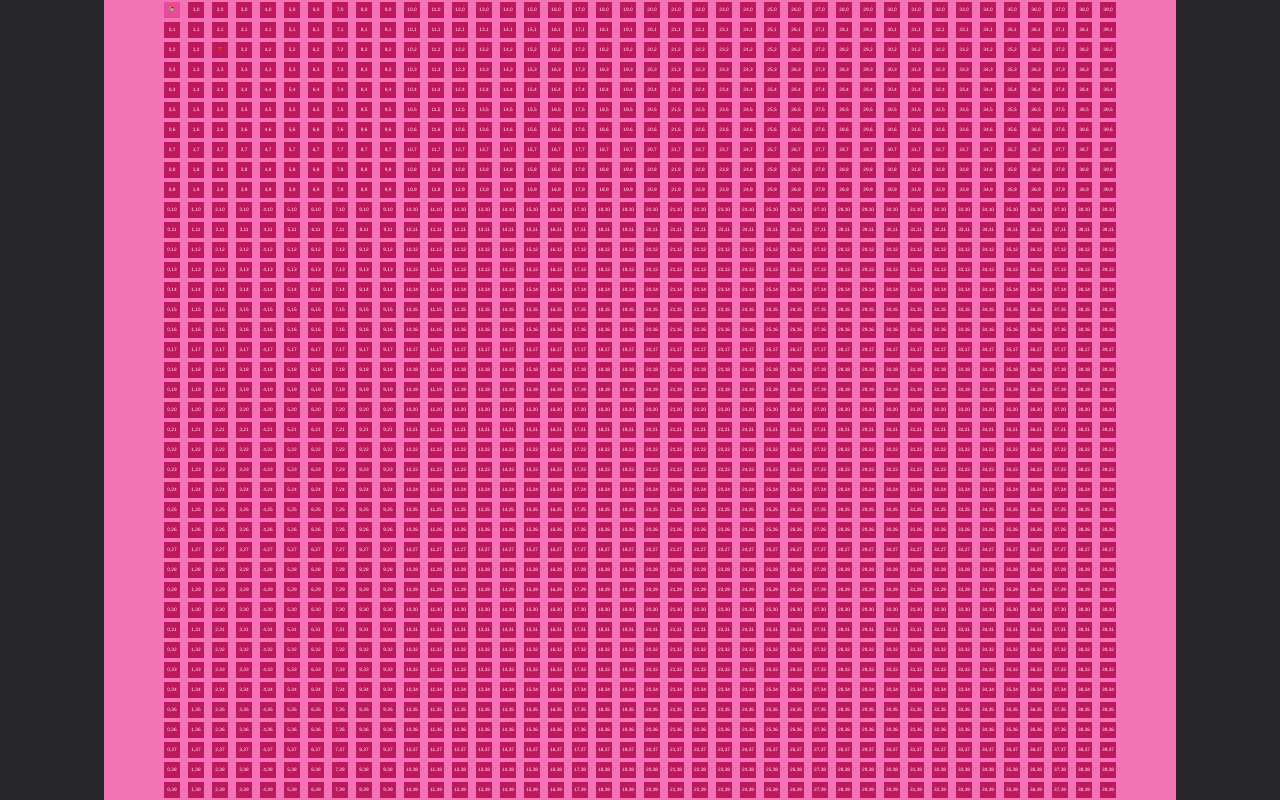
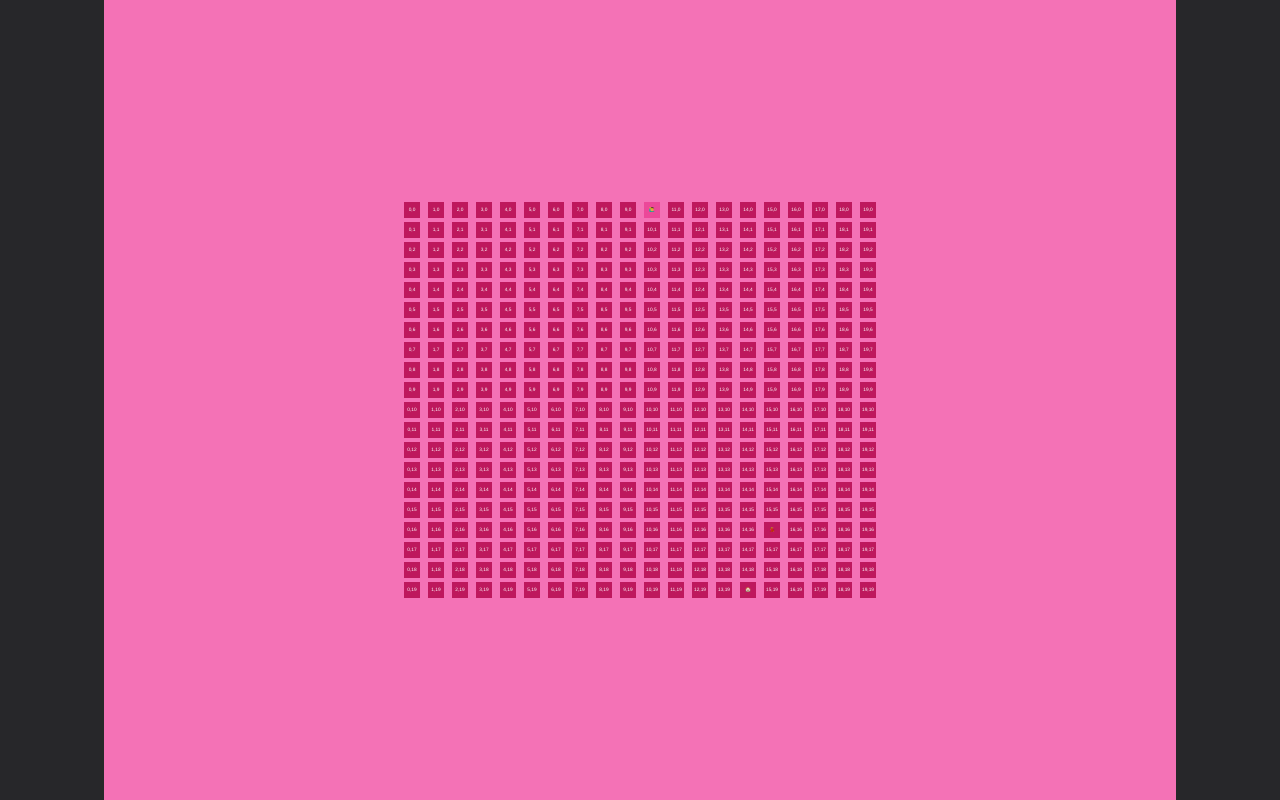
Before and after one commit to yougotwill/barbie, a Next.js app: page / in a window 1280 px wide. Built offline with nearby package versions, Linux system fonts and the light colour scheme.

Commit message:
fix: i guess

```diff
--- a/src/app/page.tsx
+++ b/src/app/page.tsx
@@ -1,174 +1,35 @@
 import { MazeGrid } from '@/components/barbie/MazeGrid';
 import { Maze } from '@/types';
 import { cn } from '@/utils';
+import { resolveMaze } from '../scripts/resolveMaze';
 
 export default async function Home() {
   const mazeProps: Maze = {
-    numberOfColumns: 4,
-    numberOfRows: 4,
-    startingCoordinateX: 2,
-    startingCoordinateY: 2,
+    numberOfColumns: 20,
+    numberOfRows: 20,
+    startingCoordinateX: 14,
+    startingCoordinateY: 19,
     maze: [
-      [
-        0, 1, 0, 1, 0, 1, 0, 1, 0, 1, 0, 1, 0, 1, 0, 1, 0, 1, 0, 1, 0, 1, 0, 1,
-        0, 1, 0, 1, 0, 1, 0, 1, 0, 1, 0, 1, 0, 1, 0, 1,
-      ],
-      [
-        0, 1, 0, 1, 0, 1, 0, 1, 0, 1, 0, 1, 0, 1, 0, 1, 0, 1, 0, 1, 0, 1, 0, 1,
-        0, 1, 0, 1, 0, 1, 0, 1, 0, 1, 0, 1, 0, 1, 0, 1,
-      ],
-      [
-        0, 1, 0, 1, 0, 1, 0, 1, 0, 1, 0, 1, 0, 1, 0, 1, 0, 1, 0, 1, 0, 1, 0, 1,
-        0, 1, 0, 1, 0, 1, 0, 1, 0, 1, 0, 1, 0, 1, 0, 1,
-      ],
-      [
-        0, 1, 0, 1, 0, 1, 0, 1, 0, 1, 0, 1, 0, 1, 0, 1, 0, 1, 0, 1, 0, 1, 0, 1,
-        0, 1, 0, 1, 0, 1, 0, 1, 0, 1, 0, 1, 0, 1, 0, 1,
-      ],
-      [
-        0, 1, 0, 1, 0, 1, 0, 1, 0, 1, 0, 1, 0, 1, 0, 1, 0, 1, 0, 1, 0, 1, 0, 1,
-        0, 1, 0, 1, 0, 1, 0, 1, 0, 1, 0, 1, 0, 1, 0, 1,
-      ],
-      [
-        0, 1, 0, 1, 0, 1, 0, 1, 0, 1, 0, 1, 0, 1, 0, 1, 0, 1, 0, 1, 0, 1, 0, 1,
-        0, 1, 0, 1, 0, 1, 0, 1, 0, 1, 0, 1, 0, 1, 0, 1,
-      ],
-      [
-        0, 1, 0, 1, 0, 1, 0, 1, 0, 1, 0, 1, 0, 1, 0, 1, 0, 1, 0, 1, 0, 1, 0, 1,
-        0, 1, 0, 1, 0, 1, 0, 1, 0, 1, 0, 1, 0, 1, 0, 1,
-      ],
-      [
-        0, 1, 0, 1, 0, 1, 0, 1, 0, 1, 0, 1, 0, 1, 0, 1, 0, 1, 0, 1, 0, 1, 0, 1,
-        0, 1, 0, 1, 0, 1, 0, 1, 0, 1, 0, 1, 0, 1, 0, 1,
-      ],
-      [
-        0, 1, 0, 1, 0, 1, 0, 1, 0, 1, 0, 1, 0, 1, 0, 1, 0, 1, 0, 1, 0, 1, 0, 1,
-        0, 1, 0, 1, 0, 1, 0, 1, 0, 1, 0, 1, 0, 1, 0, 1,
-      ],
-      [
-        0, 1, 0, 1, 0, 1, 0, 1, 0, 1, 0, 1, 0, 1, 0, 1, 0, 1, 0, 1, 0, 1, 0, 1,
-        0, 1, 0, 1, 0, 1, 0, 1, 0, 1, 0, 1, 0, 1, 0, 1,
-      ],
-      [
-        0, 1, 0, 1, 0, 1, 0, 1, 0, 1, 0, 1, 0, 1, 0, 1, 0, 1, 0, 1, 0, 1, 0, 1,
-        0, 1, 0, 1, 0, 1, 0, 1, 0, 1, 0, 1, 0, 1, 0, 1,
-      ],
-      [
-        0, 1, 0, 1, 0, 1, 0, 1, 0, 1, 0, 1, 0, 1, 0, 1, 0, 1, 0, 1, 0, 1, 0, 1,
-        0, 1, 0, 1, 0, 1, 0, 1, 0, 1, 0, 1, 0, 1, 0, 1,
-      ],
-      [
-        0, 1, 0, 1, 0, 1, 0, 1, 0, 1, 0, 1, 0, 1, 0, 1, 0, 1, 0, 1, 0, 1, 0, 1,
-        0, 1, 0, 1, 0, 1, 0, 1, 0, 1, 0, 1, 0, 1, 0, 1,
-      ],
-      [
-        0, 1, 0, 1, 0, 1, 0, 1, 0, 1, 0, 1, 0, 1, 0, 1, 0, 1, 0, 1, 0, 1, 0, 1,
-        0, 1, 0, 1, 0, 1, 0, 1, 0, 1, 0, 1, 0, 1, 0, 1,
-      ],
-      [
-        0, 1, 0, 1, 0, 1, 0, 1, 0, 1, 0, 1, 0, 1, 0, 1, 0, 1, 0, 1, 0, 1, 0, 1,
-        0, 1, 0, 1, 0, 1, 0, 1, 0, 1, 0, 1, 0, 1, 0, 1,
-      ],
-      [
-        0, 1, 0, 1, 0, 1, 0, 1, 0, 1, 0, 1, 0, 1, 0, 1, 0, 1, 0, 1, 0, 1, 0, 1,
-        0, 1, 0, 1, 0, 1, 0, 1, 0, 1, 0, 1, 0, 1, 0, 1,
-      ],
-      [
-        0, 1, 0, 1, 0, 1, 0, 1, 0, 1, 0, 1, 0, 1, 0, 1, 0, 1, 0, 1, 0, 1, 0, 1,
-        0, 1, 0, 1, 0, 1, 0, 1, 0, 1, 0, 1, 0, 1, 0, 1,
-      ],
-      [
-        0, 1, 0, 1, 0, 1, 0, 1, 0, 1, 0, 1, 0, 1, 0, 1, 0, 1, 0, 1, 0, 1, 0, 1,
-        0, 1, 0, 1, 0, 1, 0, 1, 0, 1, 0, 1, 0, 1, 0, 1,
-      ],
-      [
-        0, 1, 0, 1, 0, 1, 0, 1, 0, 1, 0, 1, 0, 1, 0, 1, 0, 1, 0, 1, 0, 1, 0, 1,
-        0, 1, 0, 1, 0, 1, 0, 1, 0, 1, 0, 1, 0, 1, 0, 1,
-      ],
-      [
-        0, 1, 0, 1, 0, 1, 0, 1, 0, 1, 0, 1, 0, 1, 0, 1, 0, 1, 0, 1, 0, 1, 0, 1,
-        0, 1, 0, 1, 0, 1, 0, 1, 0, 1, 0, 1, 0, 1, 0, 1,
-      ],
-      [
-        0, 1, 0, 1, 0, 1, 0, 1, 0, 1, 0, 1, 0, 1, 0, 1, 0, 1, 0, 1, 0, 1, 0, 1,
-        0, 1, 0, 1, 0, 1, 0, 1, 0, 1, 0, 1, 0, 1, 0, 1,
-      ],
-      [
-        0, 1, 0, 1, 0, 1, 0, 1, 0, 1, 0, 1, 0, 1, 0, 1, 0, 1, 0, 1, 0, 1, 0, 1,
-        0, 1, 0, 1, 0, 1, 0, 1, 0, 1, 0, 1, 0, 1, 0, 1,
-      ],
-      [
-        0, 1, 0, 1, 0, 1, 0, 1, 0, 1, 0, 1, 0, 1, 0, 1, 0, 1, 0, 1, 0, 1, 0, 1,
-        0, 1, 0, 1, 0, 1, 0, 1, 0, 1, 0, 1, 0, 1, 0, 1,
-      ],
-      [
-        0, 1, 0, 1, 0, 1, 0, 1, 0, 1, 0, 1, 0, 1, 0, 1, 0, 1, 0, 1, 0, 1, 0, 1,
-        0, 1, 0, 1, 0, 1, 0, 1, 0, 1, 0, 1, 0, 1, 0, 1,
-      ],
-      [
-        0, 1, 0, 1, 0, 1, 0, 1, 0, 1, 0, 1, 0, 1, 0, 1, 0, 1, 0, 1, 0, 1, 0, 1,
-        0, 1, 0, 1, 0, 1, 0, 1, 0, 1, 0, 1, 0, 1, 0, 1,
-      ],
-      [
-        0, 1, 0, 1, 0, 1, 0, 1, 0, 1, 0, 1, 0, 1, 0, 1, 0, 1, 0, 1, 0, 1, 0, 1,
-        0, 1, 0, 1, 0, 1, 0, 1, 0, 1, 0, 1, 0, 1, 0, 1,
-      ],
-      [
-        0, 1, 0, 1, 0, 1, 0, 1, 0, 1, 0, 1, 0, 1, 0, 1, 0, 1, 0, 1, 0, 1, 0, 1,
-        0, 1, 0, 1, 0, 1, 0, 1, 0, 1, 0, 1, 0, 1, 0, 1,
-      ],
-      [
-        0, 1, 0, 1, 0, 1, 0, 1, 0, 1, 0, 1, 0, 1, 0, 1, 0, 1, 0, 1, 0, 1, 0, 1,
-        0, 1, 0, 1, 0, 1, 0, 1, 0, 1, 0, 1, 0, 1, 0, 1,
-      ],
-      [
-        0, 1, 0, 1, 0, 1, 0, 1, 0, 1, 0, 1, 0, 1, 0, 1, 0, 1, 0, 1, 0, 1, 0, 1,
-        0, 1, 0, 1, 0, 1, 0, 1, 0, 1, 0, 1, 0, 1, 0, 1,
-      ],
-      [
-        0, 1, 0, 1, 0, 1, 0, 1, 0, 1, 0, 1, 0, 1, 0, 1, 0, 1, 0, 1, 0, 1, 0, 1,
-        0, 1, 0, 1, 0, 1, 0, 1, 0, 1, 0, 1, 0, 1, 0, 1,
-      ],
-      [
-        0, 1, 0, 1, 0, 1, 0, 1, 0, 1, 0, 1, 0, 1, 0, 1, 0, 1, 0, 1, 0, 1, 0, 1,
-        0, 1, 0, 1, 0, 1, 0, 1, 0, 1, 0, 1, 0, 1, 0, 1,
-      ],
-      [
-        0, 1, 0, 1, 0, 1, 0, 1, 0, 1, 0, 1, 0, 1, 0, 1, 0, 1, 0, 1, 0, 1, 0, 1,
-        0, 1, 0, 1, 0, 1, 0, 1, 0, 1, 0, 1, 0, 1, 0, 1,
-      ],
-      [
-        0, 1, 0, 1, 0, 1, 0, 1, 0, 1, 0, 1, 0, 1, 0, 1, 0, 1, 0, 1, 0, 1, 0, 1,
-        0, 1, 0, 1, 0, 1, 0, 1, 0, 1, 0, 1, 0, 1, 0, 1,
-      ],
-      [
-        0, 1, 0, 1, 0, 1, 0, 1, 0, 1, 0, 1, 0, 1, 0, 1, 0, 1, 0, 1, 0, 1, 0, 1,
-        0, 1, 0, 1, 0, 1, 0, 1, 0, 1, 0, 1, 0, 1, 0, 1,
-      ],
-      [
-        0, 1, 0, 1, 0, 1, 0, 1, 0, 1, 0, 1, 0, 1, 0, 1, 0, 1, 0, 1, 0, 1, 0, 1,
-        0, 1, 0, 1, 0, 1, 0, 1, 0, 1, 0, 1, 0, 1, 0, 1,
-      ],
-      [
-        0, 1, 0, 1, 0, 1, 0, 1, 0, 1, 0, 1, 0, 1, 0, 1, 0, 1, 0, 1, 0, 1, 0, 1,
-        0, 1, 0, 1, 0, 1, 0, 1, 0, 1, 0, 1, 0, 1, 0, 1,
-      ],
-      [
-        0, 1, 0, 1, 0, 1, 0, 1, 0, 1, 0, 1, 0, 1, 0, 1, 0, 1, 0, 1, 0, 1, 0, 1,
-        0, 1, 0, 1, 0, 1, 0, 1, 0, 1, 0, 1, 0, 1, 0, 1,
-      ],
-      [
-        0, 1, 0, 1, 0, 1, 0, 1, 0, 1, 0, 1, 0, 1, 0, 1, 0, 1, 0, 1, 0, 1, 0, 1,
-        0, 1, 0, 1, 0, 1, 0, 1, 0, 1, 0, 1, 0, 1, 0, 1,
-      ],
-      [
-        0, 1, 0, 1, 0, 1, 0, 1, 0, 1, 0, 1, 0, 1, 0, 1, 0, 1, 0, 1, 0, 1, 0, 1,
-        0, 1, 0, 1, 0, 1, 0, 1, 0, 1, 0, 1, 0, 1, 0, 1,
-      ],
-      [
-        0, 1, 0, 1, 0, 1, 0, 1, 0, 1, 0, 1, 0, 1, 0, 1, 0, 1, 0, 1, 0, 1, 0, 1,
-        0, 1, 0, 1, 0, 1, 0, 1, 0, 1, 0, 1, 0, 1, 0, 1,
-      ],
+      [1, 1, 1, 1, 1, 1, 1, 1, 1, 1, 0, 1, 1, 1, 1, 1, 1, 1, 1, 1],
+      [1, 0, 0, 0, 0, 0, 0, 0, 0, 0, 0, 0, 0, 0, 0, 1, 0, 0, 0, 1],
+      [1, 1, 0, 1, 1, 1, 1, 1, 1, 1, 1, 0, 0, 1, 0, 1, 0, 1, 1, 1],
+      [1, 1, 0, 0, 0, 0, 0, 0, 1, 1, 1, 1, 0, 1, 0, 1, 0, 1, 1, 1],
+      [1, 0, 0, 0, 0, 1, 1, 0, 1, 0, 1, 1, 0, 1, 0, 0, 0, 0, 1, 1],
+      [1, 1, 0, 0, 0, 1, 1, 0, 1, 0, 1, 1, 0, 1, 1, 1, 1, 1, 0, 1],
+      [1, 1, 0, 1, 1, 0, 0, 0, 0, 0, 0, 0, 0, 0, 1, 1, 1, 0, 0, 1],
+      [1, 0, 0, 1, 1, 0, 1, 1, 1, 1, 1, 0, 1, 0, 0, 1, 0, 0, 1, 1],
+      [1, 0, 1, 1, 1, 0, 1, 1, 1, 0, 0, 0, 1, 1, 0, 0, 0, 0, 0, 1],
+      [1, 0, 1, 1, 1, 0, 1, 1, 1, 0, 1, 1, 1, 1, 1, 0, 1, 0, 1, 1],
+      [1, 0, 1, 0, 1, 0, 1, 0, 1, 0, 1, 1, 1, 1, 0, 0, 0, 0, 0, 1],
+      [1, 0, 1, 0, 1, 1, 1, 0, 0, 0, 0, 0, 0, 1, 0, 0, 1, 0, 1, 1],
+      [1, 1, 1, 0, 1, 1, 0, 1, 1, 0, 1, 1, 0, 1, 0, 0, 1, 0, 0, 1],
+      [1, 1, 1, 0, 1, 0, 1, 1, 1, 0, 1, 1, 1, 1, 0, 0, 1, 0, 0, 1],
+      [1, 0, 0, 0, 1, 0, 0, 0, 1, 0, 1, 1, 0, 0, 0, 0, 1, 0, 0, 1],
+      [1, 0, 1, 1, 1, 1, 1, 0, 1, 0, 1, 1, 0, 1, 1, 0, 1, 0, 0, 1],
+      [1, 0, 1, 1, 1, 1, 1, 0, 1, 0, 1, 1, 0, 1, 1, 0, 0, 0, 1, 1],
+      [1, 0, 0, 0, 0, 0, 0, 0, 1, 0, 1, 1, 0, 1, 0, 0, 0, 0, 1, 1],
+      [1, 1, 1, 1, 0, 0, 1, 0, 0, 0, 0, 0, 0, 0, 0, 0, 0, 0, 0, 1],
+      [1, 1, 1, 1, 1, 1, 1, 1, 1, 1, 1, 1, 1, 1, 0, 1, 1, 1, 1, 1],
     ],
   };
 
--- a/src/components/barbie/MazeGrid.tsx
+++ b/src/components/barbie/MazeGrid.tsx
@@ -1,18 +1,34 @@
 'use client';
 import { usePositionsContext } from '@/contexts/positions';
 import { cn } from '@/utils';
-import { useMount } from 'react-use';
+import { useInterval, useMount } from 'react-use';
 import Block from './Block';
 import { Maze } from '@/types';
+import { resolveMaze } from '@/scripts/resolveMaze';
+import { useState } from 'react';
 
 export function MazeGrid(props: Maze) {
+  const [pos, setPos] = useState<number>(0);
   const { startingCoordinateX, startingCoordinateY, maze } = props;
 
-  const { setPlayer, setStart, setEnd } = usePositionsContext();
+  const { setPlayer, setStart, setEnd, setSolution, solution } =
+    usePositionsContext();
+
+  useInterval(() => {
+    setPlayer(solution[pos]);
+    setPos(pos + 1);
+  }, 1000);
 
   useMount(() => {
     setPlayer({ x: startingCoordinateX, y: startingCoordinateY });
     setStart({ x: startingCoordinateX, y: startingCoordinateY });
+    const sol = resolveMaze(props, [
+      { x: startingCoordinateX, y: startingCoordinateY },
+    ]);
+    setSolution(sol);
+    console.info('SOLVED');
+    console.info(sol);
+    setEnd(sol[sol.length - 1]);
   });
 
   return (
--- a/src/contexts/positions.tsx
+++ b/src/contexts/positions.tsx
@@ -11,6 +11,8 @@ export interface Positions {
   setStart: (...value: Array<any>) => void;
   end: Point;
   setEnd: (...value: Array<any>) => void;
+  solution: Array<Point>;
+  setSolution: (...value: Array<any>) => void;
 }
 
 const PositionContext = createContext<Positions>({
@@ -20,6 +22,8 @@ const PositionContext = createContext<Positions>({
   setStart: () => {},
   end: { x: 0, y: 0 },
   setEnd: () => {},
+  solution: [],
+  setSolution: () => {},
 });
 
 export function usePositionsContext() {
--- a/src/hooks/positions.tsx
+++ b/src/hooks/positions.tsx
@@ -6,6 +6,7 @@ export function usePositions() {
   const [player, setPlayer] = useState<Point>({ x: 0, y: 0 });
   const [start, setStart] = useState<Point>({ x: 0, y: 0 });
   const [end, setEnd] = useState<Point>({ x: 0, y: 0 });
+  const [solution, setSolution] = useState<Array<Point>>([]);
 
   return {
     player,
@@ -14,5 +15,7 @@ export function usePositions() {
     setStart,
     end,
     setEnd,
+    solution,
+    setSolution,
   };
 }
--- a/src/scripts/resolveMaze.ts
+++ b/src/scripts/resolveMaze.ts
@@ -1,5 +1,3 @@
-import * as jsonData from './maze2.json';
-
 type State = {
   numberOfColumns: number;
   numberOfRows: number;
@@ -10,19 +8,10 @@ type State = {
 
 const visitedPoints: Array<Point> = [];
 
-const typedMaze = jsonData as State;
-
-console.warn(jsonData);
-
 type Point = {
   x: number;
   y: number;
   dest?: string;
-};
-
-const currentLocation: Point = {
-  x: typedMaze.startingCoordinateX,
-  y: typedMaze.startingCoordinateY,
 };
 
 function locationIsAccessible(dest: Point, state: State) {
@@ -81,7 +70,7 @@ function areWeDone(loc: Point, state: State) {
 function allValidNeighbours(
   state: State,
   currentLocation: Point,
-  currentPath: Array<Point>
+  currentPath: Array<Point>,
 ): Array<Point> {
   const up: Point = {
     x: currentLocation.x,
@@ -112,17 +101,17 @@ function allValidNeighbours(
       (m) =>
         !visitedPoints.some((visited) => {
           return visited.x === m.x && visited.y === m.y;
-        })
+        }),
     )
     .filter((m) => locationIsAccessible(m, state));
 }
 
-function resolveMaze(state: State, currentPath: Array<Point>) {
+export function resolveMaze(state: State, currentPath: Array<Point>) {
   console.info(
     '#####  currentPath',
     currentPath,
     '  ### visitedPoints',
-    visitedPoints
+    visitedPoints,
   );
 
   const currentLocation = currentPath[currentPath.length - 1];
@@ -145,5 +134,3 @@ function resolveMaze(state: State, currentPath: Array<Point>) {
 
   return resolveMaze(state, newPath);
 }
-
-resolveMaze(typedMaze, [currentLocation]);
```
Also changed, not shown: 1 other file (tests, documents, lock files or other folders).
